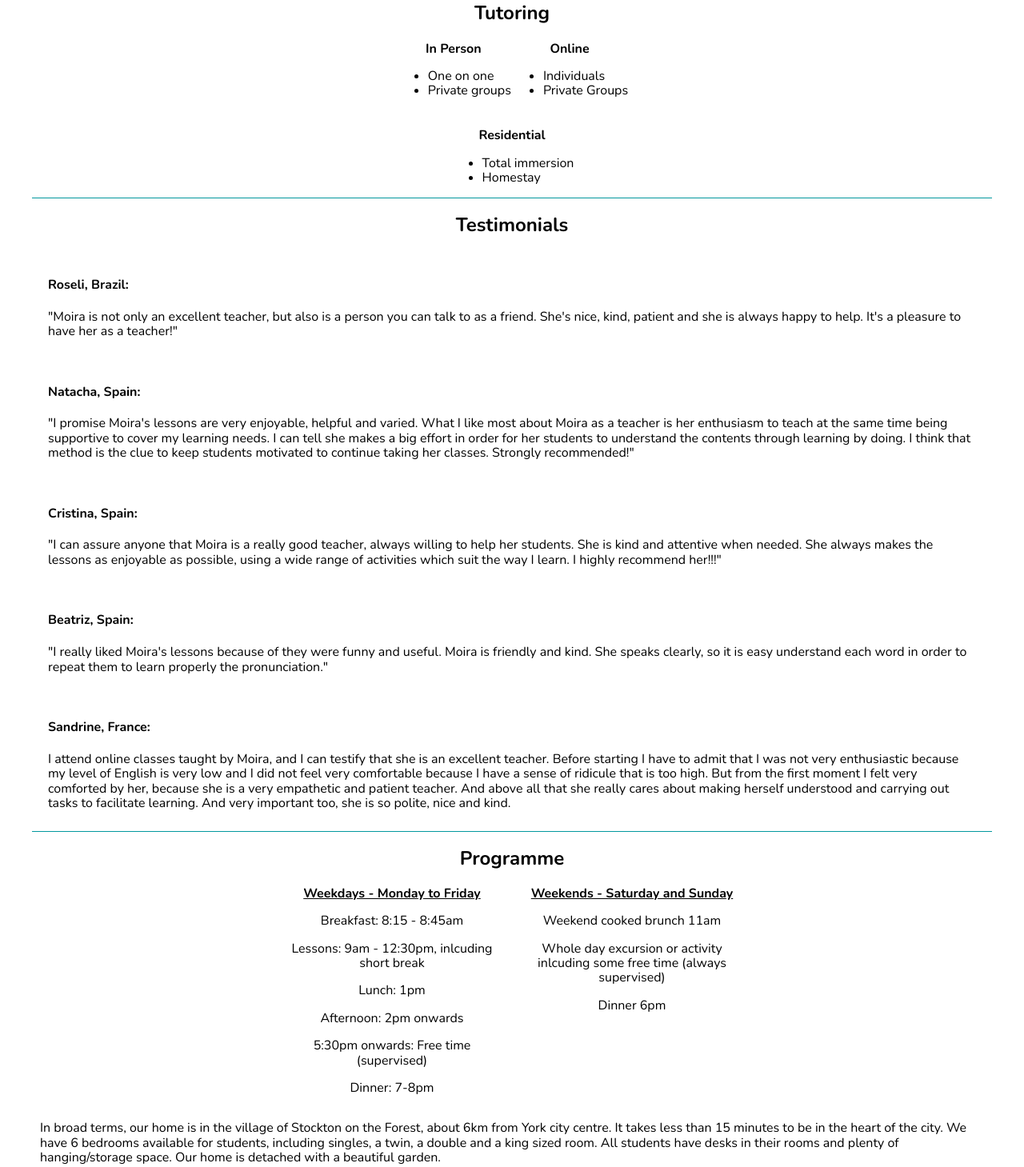
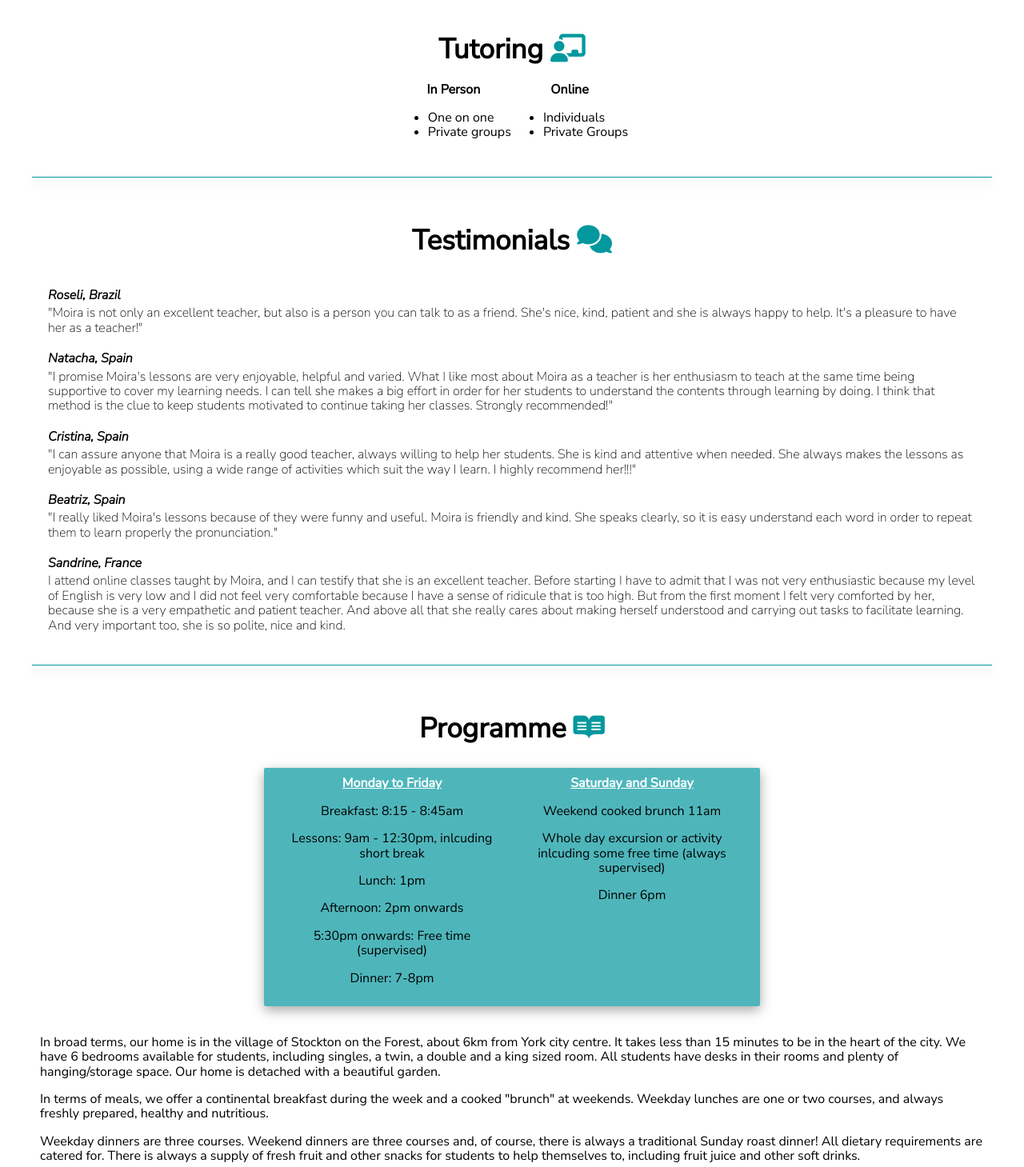
Before and after one commit to FVDB98/Trinity-Tutors, a plain HTML site: page index.html in a window 1280 px wide. Shown: the part 1100-2559 px from the top of the page at 80% size. Drawn offline with nearby package versions, Linux system fonts and the light colour scheme.

Commit message:
UI improvements

```diff
--- a/assets/css/main.css
+++ b/assets/css/main.css
@@ -1,14 +1,17 @@
 body {
     margin: 0;
-    font-family: "Nunito";
+    font-family: 'Nunito Sans', sans-serif;
+}
+
+html {
+    scroll-behavior: smooth;
 }
 
 .header-container {
     width: 100%;
     position: fixed;
     height: 50px;
-    background-color: #03989e;
-    opacity: 0.7;
+    background-color: rgba(3, 152, 158,0.7);
     box-shadow: 0px 0px 8px 2px rgba(0,0,0,0.6);
 }
 
@@ -19,23 +22,30 @@ body {
     z-index: 1;
     top: 0;
     right: 0;
-    background-color: grey;
+    background-color: #F0EEED;
     overflow-x: hidden;
     transition: 0.4s;
     padding-top: 60px;
+    box-shadow: 0px 0px 8px 2px rgba(0,0,0,0.6);
+}
+
+.headshot {
+    width: 100%;
+    padding: 10px 20px 0px 20px;
 }
 
 .sidenav a {
     padding: 8px 8px 8px 32px;
     text-decoration: none;
     font-size: 25px;
-    color: white;
+    color: #03989e;
     display: block;
     transition: 0.3s;
 }
 
 .sidenav a:hover {
     color: #f1f1f1;
+    color: black;
 }
 
 .sidenav .closebtn {
@@ -49,7 +59,18 @@ body {
 .open-button {
     position: fixed;
     right: 0;
+    top: 0;
     padding: 10px;
+}
+
+.name {
+    position: fixed;
+    left: 0;
+    height: 50px;
+    top: 0;
+    color: white;
+    font-size: 22px;
+    padding: 14px;
 }
 
 .fa-bars {
@@ -67,7 +88,7 @@ body {
 }
 
 .fa-xmark:hover {
-    color: mintcream;
+    color: #03989e;
 }
 
 .logo-container {
@@ -81,6 +102,7 @@ body {
     height: 1px;
     max-width: 1200px;
     margin: auto;
+    box-shadow: rgba(0, 0, 0, 0.35) 0px 5px 15px;
 }
 
 .logo {
@@ -91,7 +113,7 @@ body {
 }
 
 .home-box {
-    background-color: rgba(3, 152, 158, 0.9);
+    background-color: rgba(3, 152, 158,0.7);
     max-width: 1200px;
     margin: auto;
     padding: 20px;
@@ -158,16 +180,21 @@ body {
     border-radius: 5px;
 }
 
-.tutoring-section {
-
+#tutoring-section {
+    padding: 30px 0;
 }
 
 .tutoring-title {
     text-align: center;
 }
 
+.fa-chalkboard-user {
+    color: #03989e;
+}
+
 .tutoring-title h2 {
     margin-bottom: 0;
+    font-size: 35px;
 }
 
 .tutoring-box {
@@ -196,6 +223,15 @@ body {
     text-align: center;
     max-width: 1200px;
     margin: auto;
+    padding: 30px 0;
+}
+
+.testimonials-title h2 {
+    font-size: 35px;
+}
+
+.fa-comments {
+    color: #03989e;
 }
 
 .testimonials-body {
@@ -207,8 +243,27 @@ body {
     text-align: left;
 }
 
+.testimonials-name h4 {
+    margin: 0;
+    font-style: italic;
+}
+
+.testimonials-content p {
+    margin: 0;
+    margin-top: 4px;
+    font-weight: 200;
+}
+
+#programme {
+    padding: 30px 0;
+}
+
 .programme-title {
     text-align: center;
+}
+
+.fa-readme {
+    color: #03989e;
 }
 
 .days h4 {
@@ -218,11 +273,27 @@ body {
     text-align: center;
     max-width: 300px;
     margin: auto;
+    color: white;
 }
 
 .programme-container {
     display: flex;
     flex-direction: column;
+}
+
+.programme-inner {
+    background-color: rgba(3, 152, 158,0.7);
+    border-radius: 2px;
+    display: flex;
+    flex-direction: column;
+    padding: 10px;
+    max-width: 400px;
+    margin: auto;
+    box-shadow: rgba(0, 0, 0, 0.35) 0px 5px 15px;
+}
+
+.programme-title h2 {
+    font-size: 35px;
 }
 
 .programme-content {
@@ -235,10 +306,15 @@ body {
 .programme-more {
     max-width: 1200px;
     margin: auto;
-    padding: 0 10px;
+    padding: 20px 10px 0px 10px;
 }
 
 #york {
+    padding: 30px 0;
+}
+
+.fa-arrows-to-dot {
+    color: #03989e;
 }
 
 .york-todo {
@@ -246,6 +322,10 @@ body {
     flex-direction: column;
     justify-content: center;
     align-items: center;
+}
+
+.york-todo h2  {
+    font-size: 35px;
 }
 
 .york-container {
@@ -273,6 +353,12 @@ body {
         max-width: 1200px;
         margin: auto;
     }
+    .programme-inner {
+        flex-direction: row;
+        justify-content: center;
+        max-width: 1200px;
+        margin: auto;
+    }
 }
 
 @media screen and (min-width: 750px){
--- a/index.html
+++ b/index.html
@@ -6,24 +6,25 @@
         <title>Moira Tait | Trinity House Tutors</title>
         <meta name="description" content="">
         <meta name="viewport" content="width=device-width, initial-scale=1">
-        <link href="https://fonts.googleapis.com/css2?family=Nunito:ital,wght@0,200;0,300;0,400;0,500;0,600;0,700;0,800;1,200;1,300;1,400;1,500;1,600;1,700&display=swap" rel="stylesheet">
-        <link rel="stylesheet" href="assets/css/normalise.css">
+        <link href="https://fonts.googleapis.com/css2?family=Nunito+Sans:ital,wght@0,200;0,300;0,400;1,200;1,300&display=swap" rel="stylesheet">        <link rel="stylesheet" href="assets/css/normalise.css">
         <link rel="stylesheet" href="assets/css/main.css">
         <script src="https://kit.fontawesome.com/a4c76bf040.js" crossorigin="anonymous"></script>
     </head>
     <body>
         <div id="mySidenav" class="sidenav">
             <a href="javascript:void(0)" class="closebtn" onclick="closeNav()"><i class="fa-solid fa-xmark fa-xl"></i></a>
-            <a href="#">Tutoring</a>
-            <a href="#">Residential</a>
-            <a href="#">Testimonials</a>
-            <a href="#">York</a>
+            <a class="links" href="#tutoring-section">Tutoring</a>
+            <a class="links" href="#residential">Residential</a>
+            <a class="links" href="#testimonials">Testimonials</a>
+            <a class="links" href="#york">York</a>
             <a href="#">Certifications</a>
-            <a href="#">Programmes</a>
+            <a href="#programme">Programmes</a>
             <a href="#">Calender</a>
             <a href="#">Gallery</a>
+            <img class="headshot" src="assets/images/IMG_7394.jpg">
         </div>
         <div class="header-container">
+            <div class="name">Trinity House Tutors</div>
             <span class="open-button" style="font-size:30px;cursor:pointer" onclick="openNav()"><i class="fa-solid fa-bars fa-xl"></i></span>
         </div>
         <div class="logo-container">
@@ -54,7 +55,7 @@
 
         <section id="tutoring-section">
             <div class="tutoring-title">
-                <h2>Tutoring</h2>
+                <h2>Tutoring <i class="fa-solid fa-chalkboard-user"></i></h2>
             </div>
             <section class="tutoring-box">
                 <article class="tutoring-type">
@@ -73,7 +74,7 @@
                 </article>
             </section>
         </section>
-
+<!--
         <section id="residential">
             <article>
                 <h4>Residential</h4>
@@ -82,16 +83,16 @@
                     <li>Homestay</li>
                 </ul>
             </article>
-        </section>
+        </section> -->
         <div class="gradient"></div>
         <section id="testimonials">
             <div class="testimonials-title">
-                <h2>Testimonials</h2>
+                <h2>Testimonials <i class="fa-solid fa-comments"></i></h2>
             </div>
             <section class="testimonials-container">
                 <article class="testimonials-body">
                     <div class="testimonials-name">
-                        <h4>Roseli, Brazil:</h4>
+                        <h4>Roseli, Brazil</h4>
                         <div class="testimonials-content">
                             <p>"Moira is not only an excellent teacher, but also is a person you can talk to as a friend. She's nice, kind, patient and she is always happy to help. It's a pleasure to have her as a teacher!"</p>
                         </div>
@@ -99,7 +100,7 @@
                 </article>
                 <article class="testimonials-body">
                     <div class="testimonials-name">
-                        <h4>Natacha, Spain:</h4>
+                        <h4>Natacha, Spain</h4>
                         <div class="testimonials-content">
                             <p>"I promise Moira's lessons are very enjoyable, helpful and varied. What I like most about Moira as a teacher is her enthusiasm to teach at the same time being supportive to cover my learning needs. I can tell she makes a big effort in order for her students to understand the contents through learning by doing. I think that method is the clue to keep students motivated to continue taking her classes. Strongly recommended!"</p>
                         </div>
@@ -107,7 +108,7 @@
                 </article>
                 <article class="testimonials-body">
                     <div class="testimonials-name">
-                        <h4>Cristina, Spain:</h4>
+                        <h4>Cristina, Spain</h4>
                         <div class="testimonials-content">
                             <p>"I can assure anyone that Moira is a really good teacher, always willing to help her students. She is kind and attentive when needed. She always makes the lessons as enjoyable as possible, using a wide range of activities which suit the way I learn. I highly recommend her!!!"</p>
                         </div>
@@ -115,7 +116,7 @@
                 </article>
                 <article class="testimonials-body">
                     <div class="testimonials-name">
-                        <h4>Beatriz, Spain:</h4>
+                        <h4>Beatriz, Spain</h4>
                         <div class="testimonials-content">
                             <p>"I really liked Moira's lessons because of they were funny and useful. Moira is friendly and kind. She speaks clearly, so it is easy understand each word in order to repeat them to learn properly the pronunciation."</p>
                         </div>
@@ -123,7 +124,7 @@
                 </article>
                 <article class="testimonials-body">
                     <div class="testimonials-name">
-                        <h4>Sandrine, France:</h4>
+                        <h4>Sandrine, France</h4>
                         <div class="testimonials-content">
                             <p>I attend online classes taught by Moira, and I can testify that she is an excellent teacher. Before starting I have to admit that I was not very enthusiastic because my level of English is very low and I did not feel very comfortable because I have a sense of ridicule that is too high. But from the first moment I felt very comforted by her, because she is a very empathetic and patient teacher. And above all that she really cares about making herself understood and carrying out tasks to facilitate learning. And very important too, she is so polite, nice and kind. </p>
                         </div>
@@ -134,11 +135,12 @@
         <div class="gradient"></div>
         <section id="programme">
             <div class="programme-title">
-                <h2>Programme</h2>
+                <h2>Programme <i class="fa-brands fa-readme"></i></h2>
             </div>
             <section class="programme-container">
+                <section class="programme-inner">
                     <div class="days">
-                    <h4>Weekdays - Monday to Friday</h4>
+                        <h4>Monday to Friday</h4>
                         <article class="programme-content">
                             <p>Breakfast:       8:15 - 8:45am</p>
                             <p>Lessons:         9am - 12:30pm, inlcuding short break</p>
@@ -149,12 +151,14 @@
                         </article>
                     </div>
                     <div class="days">
-                    <h4>Weekends - Saturday and Sunday</h4>
+                        <h4>Saturday and Sunday</h4>
                         <article class="programme-content">
                             <p>Weekend cooked brunch 11am</p>
                             <p>Whole day excursion or activity inlcuding some free time (always supervised)</p>
                             <p>Dinner 6pm</p>
                         </article>
+                    </div>
+                </section>
             </section>
             <article class="programme-more">
                 <p>In broad terms, our home is in the village of Stockton on the Forest, about 6km from York city centre.  It takes less than 15 minutes to be in the heart of the city.  We have 6 bedrooms available for students, including singles, a twin, a double and a king sized room.  All students have desks in their rooms and plenty of hanging/storage space. Our home is detached with a beautiful garden.</p>
@@ -170,7 +174,7 @@
         <div class="gradient"></div>
         <section id="york">
             <section class="york-todo">
-                <h2>York and what to do:</h2>
+                <h2>York and what to do <i class="fa-solid fa-arrows-to-dot"></i></h2>
                 <article class='york-container'>
                     Some of the local activities and excursions include:
                     <nav>
```
Also changed, not shown: assets/images/IMG_7394.jpg (added), 2 other files. Lines whose indentation alone changed are shown as unchanged.
